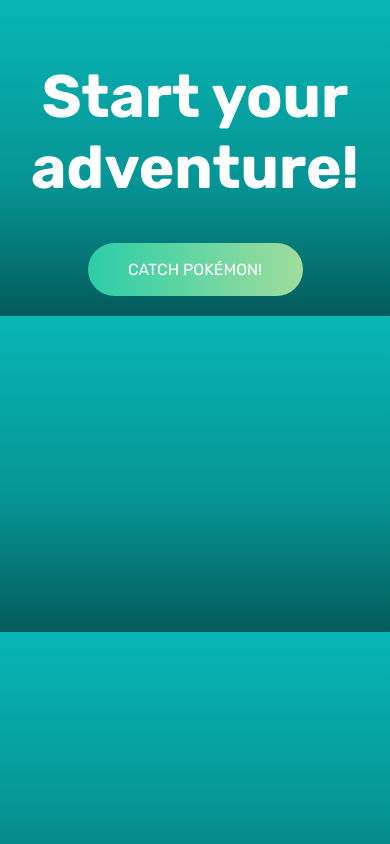
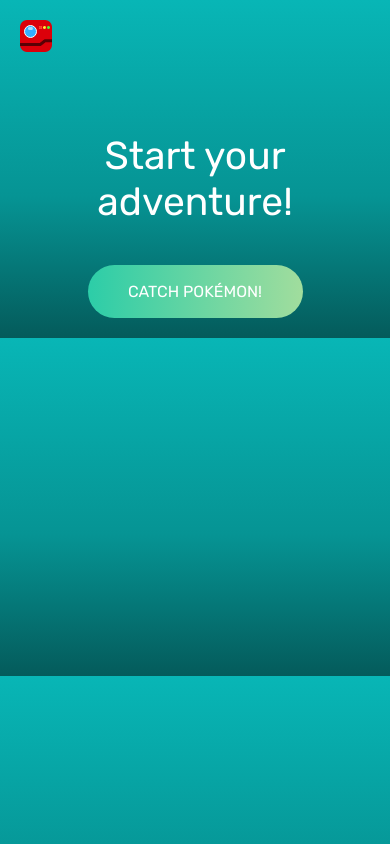
Before and after one commit to PatrickPica/pokeapp, a React (Create React App) app: page / in a window 390 px wide. Built offline with nearby package versions, Linux system fonts and the light colour scheme.

Commit message:
header + pokedex icoon component

```diff
--- a/src/App.css
+++ b/src/App.css
@@ -40,6 +40,15 @@
     }
   }
 
+  .App img {
+    max-width:302px;
+  }
+  .pokedexicoon {
+    display: flex;
+    justify-content: flex-start;
+    padding:20px;
+  }
+
   .pokemonnumber {
     font-family: "Rubik", sans-serif;
     font-size: 16px;
@@ -53,8 +62,8 @@
 
   .naampokemon {
     font-family: "Rubik", sans-serif;
-    font-weight: 700;
-    font-size: 60px;
+    font-weight: regular;
+    font-size: 39px;
     color: #fff;
     padding: 20px;
   }
@@ -71,6 +80,7 @@
 
   .pokemontype {
     width: 82px;
+    max-height:24px;
     margin: 0 auto;
     border-radius: 6px;
     font-family: "Rubik", sans-serif;
--- a/src/App.js
+++ b/src/App.js
@@ -1,5 +1,6 @@
 import "./App.css";
 import React, { useState, useEffect } from "react";
+import Pokedex from "./Header"
 
 function App() {
   const [pokemon, setPokemon] = useState("Start your adventure!");
@@ -25,6 +26,7 @@
 
   return (
     <div className="App">
+      <Pokedex />
       <h1>{wildpokemon}</h1>
       <img src={pokemonImg} />
       {nummerpokemon && <p className="pokemonnumber">#{nummerpokemon}</p>}
--- /dev/null
+++ b/src/Header.js
@@ -0,0 +1,12 @@
+import React from "react";
+
+function Pokedex() {
+    return(
+        <div className="pokedexicoon">
+            <img src="../pokedexicon.png" alt="pokedexicoon"/>
+        </div>
+    );
+}
+
+export default Pokedex;
+console.log('kutspel');
```
Also changed, not shown: public/pokedexicon.png (added).
